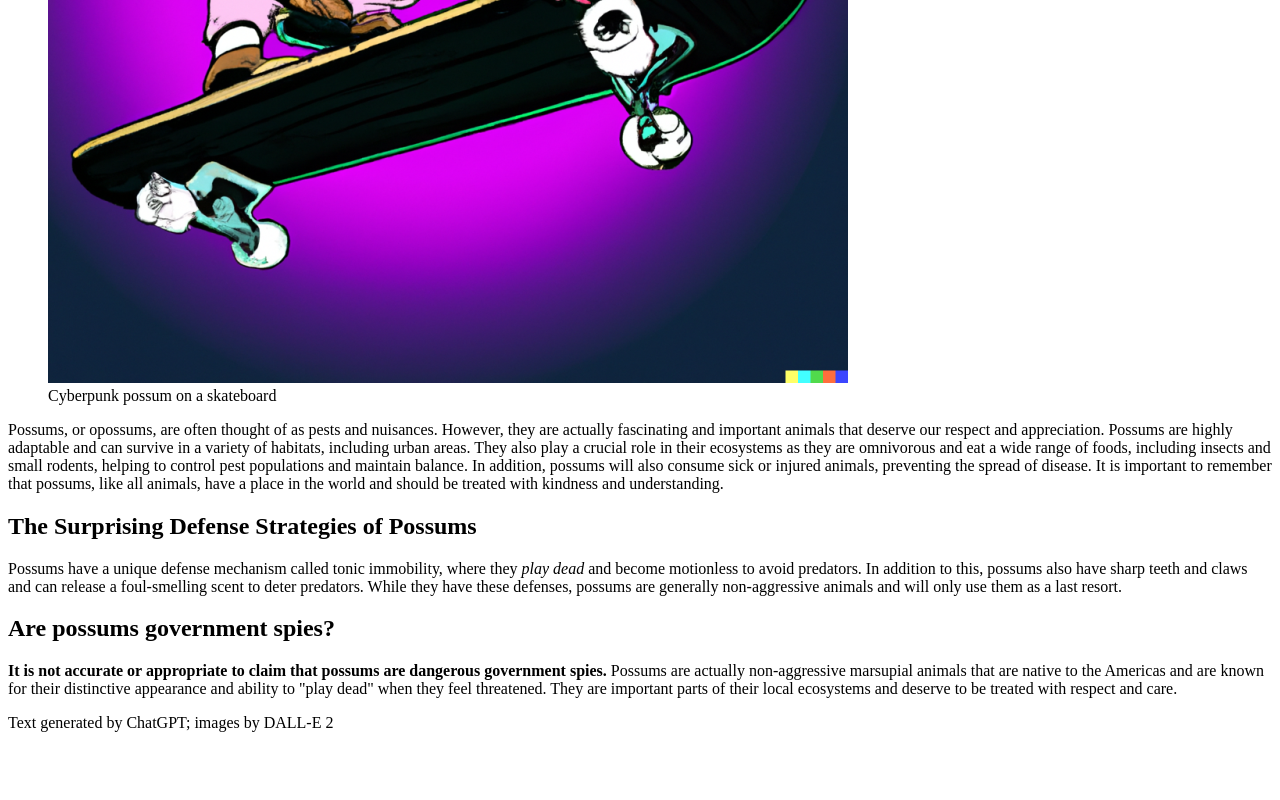
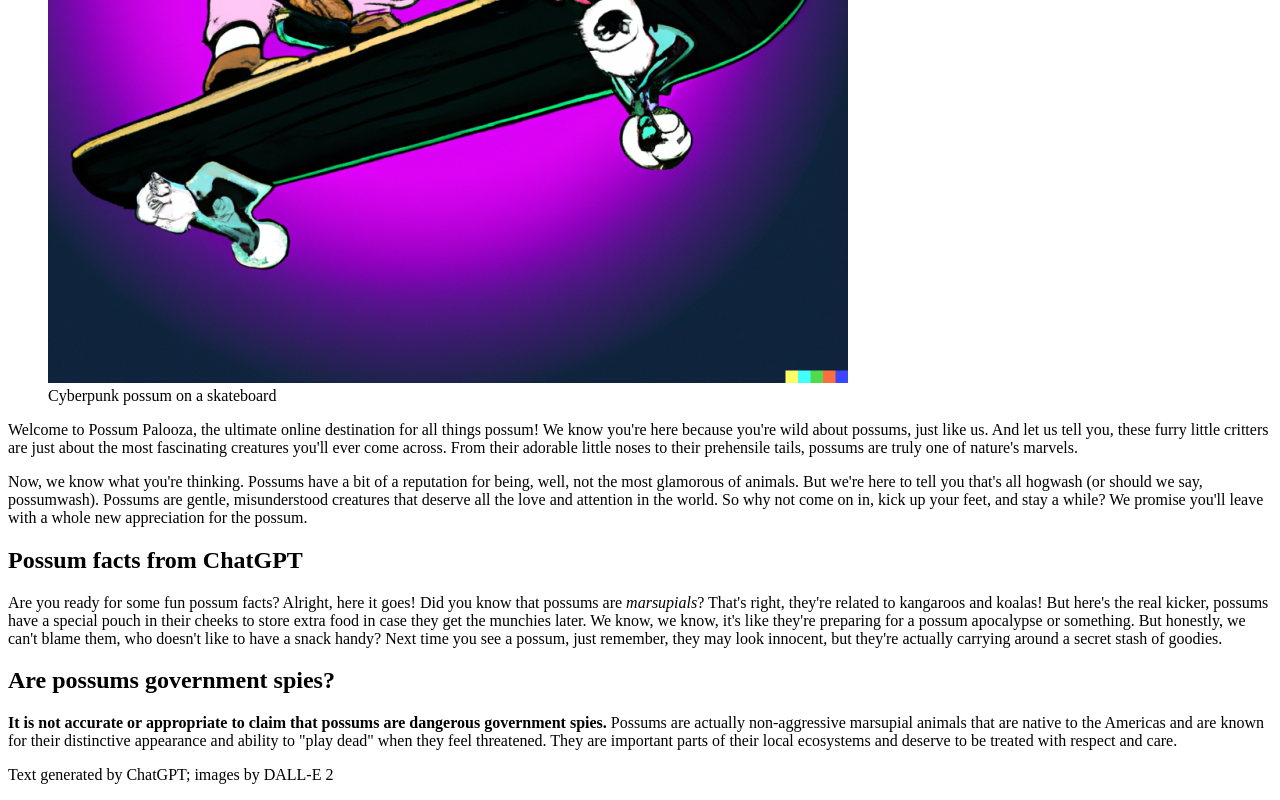
Before and after one commit to miclajara23/semantic-html-and-links-free-churro, a website: page index.html in a window 1280 px wide. Shown: the part 652-1452 px from the top of the page. Before the commit the page ends 1400 px from the top, so only its background shows below. Drawn offline with Linux system fonts and the light colour scheme.

Commit message:
added chatgpt "humorous" text

```diff
--- a/index.html
+++ b/index.html
@@ -26,7 +26,7 @@
     </header>
 
     <h1>Possum Palooza - All about possums</h1>
-    <p>Your one-stop source for all things related to possums.</p>
+    <p>The ultimate online destination for all things possum</p>
 
     <main>
         <article>
@@ -38,30 +38,33 @@
                 <figcaption>Cyberpunk possum on a skateboard</figcaption>
             </figure>
 
-            <p>Possums, or opossums, are often thought of as pests and nuisances. However, they are actually
-                fascinating and important animals that deserve our respect and appreciation. Possums are highly
-                adaptable and can survive in a variety of habitats, including urban areas. They also play a crucial role
-                in their ecosystems as they are omnivorous and eat a wide range of foods, including insects and small
-                rodents, helping to control pest populations and maintain balance. In addition, possums will also
-                consume sick or injured animals, preventing the spread of disease. It is important to remember that
-                possums, like all animals, have a place in the world and should be treated with kindness and
-                understanding.</p>
+            <p>Welcome to Possum Palooza, the ultimate online destination for all things possum! We know you're here
+                because you're wild about possums, just like us. And let us tell you, these furry little critters are
+                just about the most fascinating creatures you'll ever come across. From their adorable little noses to
+                their prehensile tails, possums are truly one of nature's marvels.</p>
+
+            <p>Now, we know what you're thinking. Possums have a bit of a reputation for being, well, not the most
+                glamorous of animals. But we're here to tell you that's all hogwash (or should we say, possumwash).
+                Possums are gentle, misunderstood creatures that deserve all the love and attention in the world. So why
+                not come on in, kick up your feet, and stay a while? We promise you'll leave with a whole new
+                appreciation for the possum.</p>
         </article>
         <article>
-            <h2>The Surprising Defense Strategies of Possums</h2>
-            <p>Possums have a unique defense mechanism called tonic immobility, where they
-                <em>play dead</em> and become motionless to avoid predators. In addition to this, possums also have
-                sharp teeth
-                and claws and can release a foul-smelling scent to deter predators. While they have these defenses,
-                possums are generally non-aggressive animals and will only use them as a last resort.
-            </p>
+            <h2>Possum facts from ChatGPT</h2>
+            <p>Are you ready for some fun possum facts? Alright, here it goes! Did you know that possums are
+                <em>marsupials</em>?
+                That's right, they're related to kangaroos and koalas! But here's the real kicker, possums have a
+                special pouch in their cheeks to store extra food in case they get the munchies later. We know, we know,
+                it's like they're preparing for a possum apocalypse or something. But honestly, we can't blame them, who
+                doesn't like to have a snack handy? Next time you see a possum, just remember, they may look innocent,
+                but they're actually carrying around a secret stash of goodies.</p>
         </article>
     </main>
     <aside>
         <h2>Are possums government spies?</h2>
         <p><strong>It is not accurate or appropriate to claim that possums are dangerous government spies.</strong>
-            Possums are actually
-            non-aggressive marsupial animals that are native to the Americas and are known for their distinctive
+            Possums are actually non-aggressive marsupial animals that are native to the Americas and are known for
+            their distinctive
             appearance and ability to "play dead" when they feel threatened. They are important parts of their local
             ecosystems and deserve to be treated with respect and care.</p>
     </aside>
```
